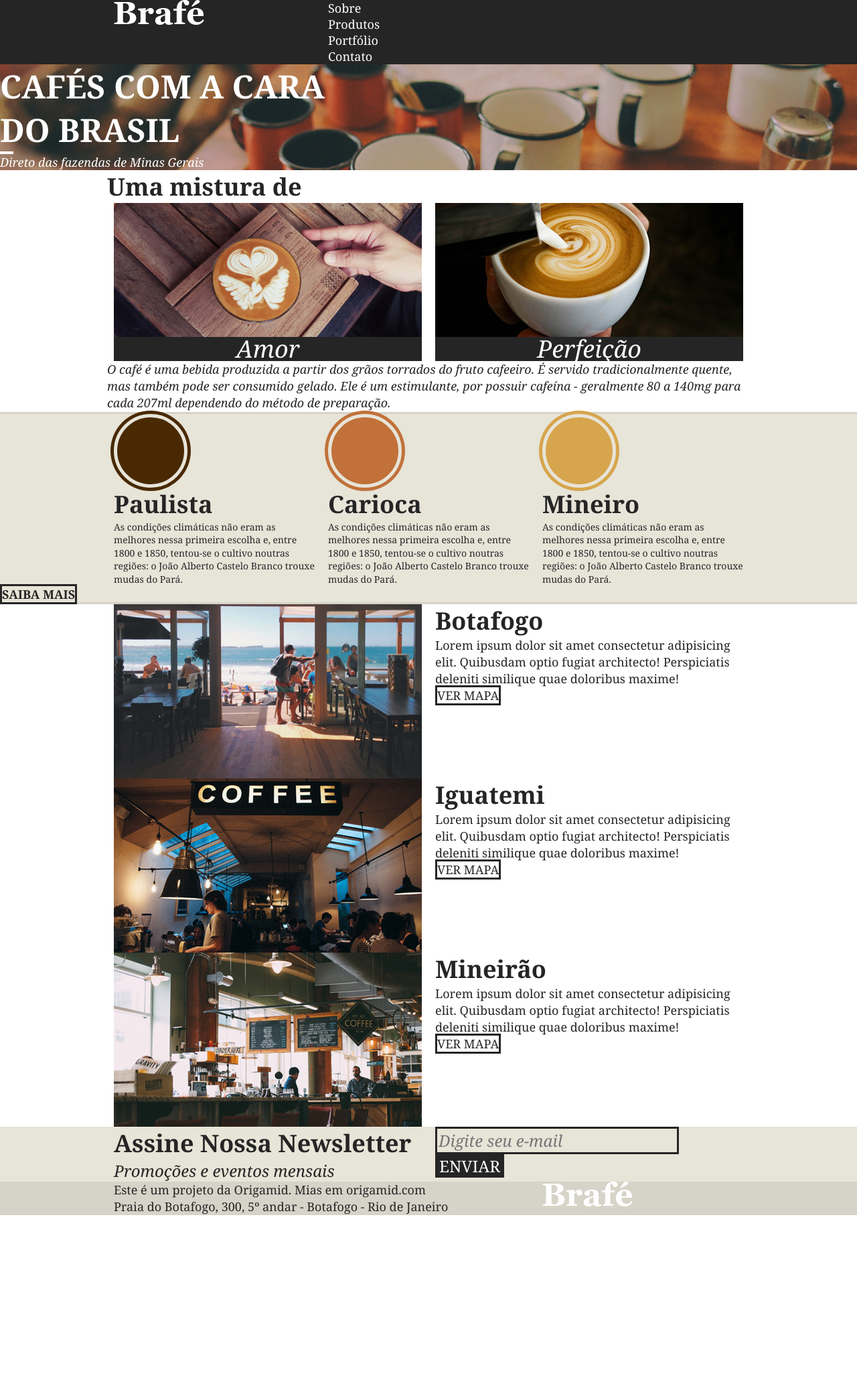
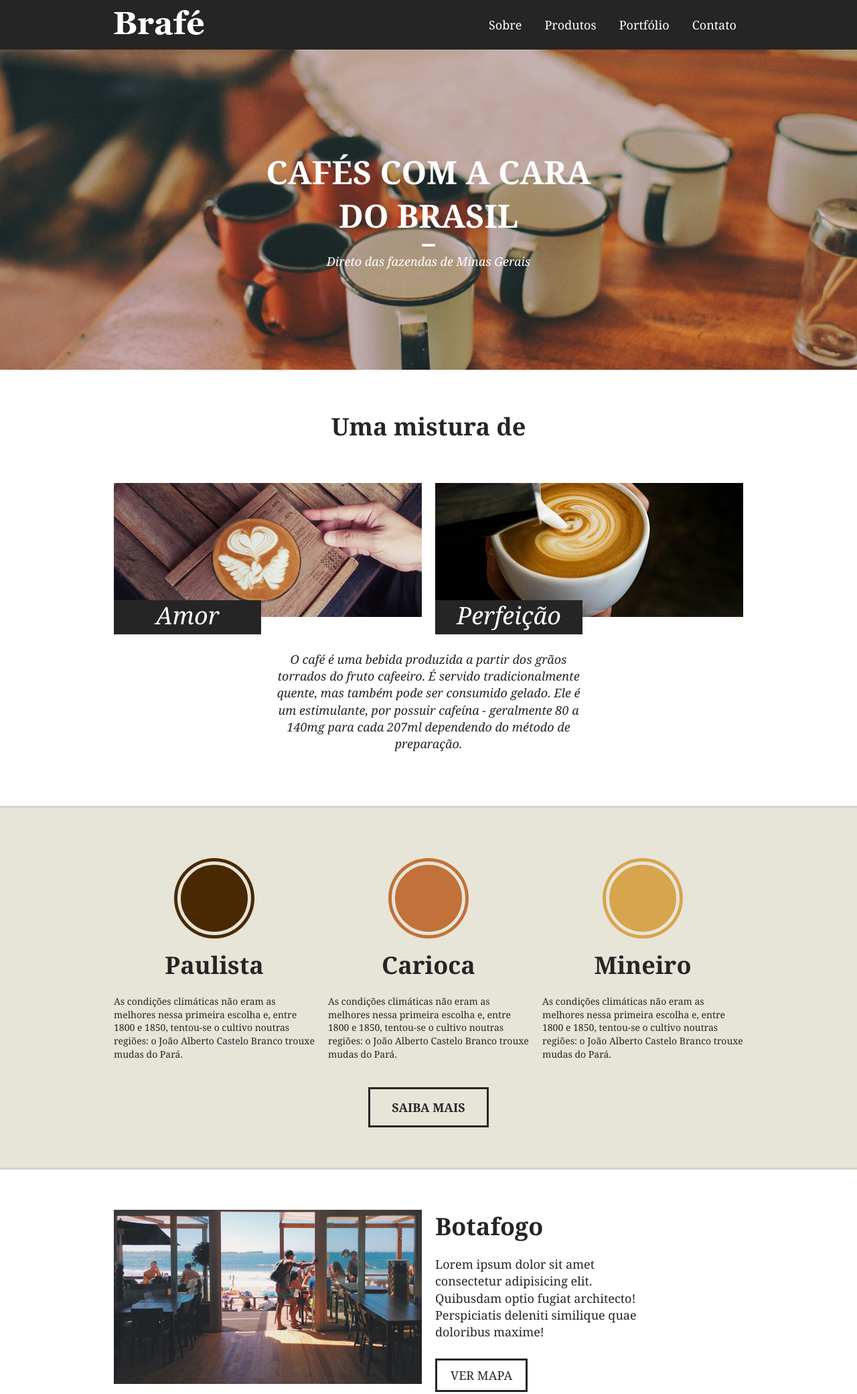
Before and after one commit to bsgabriel/Brafe-1-grid, a plain HTML site: page index.html in a window 1280 px wide. Shown: the top 2081 px of the page at 67% size. Before the commit the page ends 1814 px from the top, so only its background shows below. Drawn offline with Linux system fonts and the light colour scheme.

Commit message:
Estilização da página

```diff
--- a/css/footer.css
+++ b/css/footer.css
@@ -1,8 +1,20 @@
 .footer {
 	background: #d6d3c8;
+	padding: 40px 0;
+}
+
+.footer img {
+	float: right;
 }
 
 .footer p {
 	font-size: 1.125em;
 	line-height: 1.4em;
 }
+
+@media(max-width: 739px) {
+	.footer img {
+		float: none;
+		margin-top: 20px;
+	}
+}
--- a/css/intro.css
+++ b/css/intro.css
@@ -2,6 +2,8 @@
 	background: url('../img/bg-intro.jpg') no-repeat center center;
 	background-size: cover;
 	color: #fff;
+	padding: 150px 0;
+	text-align: center;
 }
 
 .intro h1 {
@@ -15,9 +17,16 @@
 	width: 20px;
 	height: 4px;
 	background: #fff;
+	margin: 10px auto;
 }
 
 .intro p {
 	font-style: italic;
 	font-size: 1.125em;
 }
+
+@media(max-width: 739px) {
+	.intro {
+		padding: 60px 0;
+	}
+}
--- a/css/locais.css
+++ b/css/locais.css
@@ -1,10 +1,21 @@
+.locais {
+	padding: 60px 0;
+}
+
+.locais-item {
+	margin-bottom: 40px;
+}
+
 .locais-item h2 {
 	font-size: 2.25em;
+	margin-bottom: 20px;
 }
 
 .locais-item p {
 	font-size: 1.125em;
 	line-height: 1.4em;
+	max-width: 320px;
+	margin-bottom: 40px;
 }
 
 .locais-item a {
@@ -13,4 +24,5 @@
 	text-decoration: none;
 	border: 3px solid;
 	color: #252525;
+	padding: 10px 20px;
 }
--- a/css/menu.css
+++ b/css/menu.css
@@ -1,9 +1,33 @@
 .menu {
 	background: #252525;
+	padding: 15px 0;
+}
+
+.menu-nav ul {
+	float: right;
+}
+
+.menu-nav ul li {
+	display: inline-block;
 }
 
 .menu-nav a {
 	text-decoration: none;
 	color: #fff;
 	font-size: 1.125em;
+	display: block;
+	padding: 10px;
+	margin-left: 10px;
 }
+
+@media(max-width: 739px) {
+	.menu-nav ul {
+		float: none;
+	}
+
+	.menu-nav ul li a {
+		margin-left: 0px;
+		padding-left: 0px;
+		padding-right: 0px;
+	}
+}
--- a/css/newsletter.css
+++ b/css/newsletter.css
@@ -1,5 +1,6 @@
 .assine {
 	background: #e7e4d8;
+	padding: 30px 0;
 }
 
 .assine-info h2 {
@@ -21,6 +22,9 @@
 	font-size: 1.5em;
 	font-style: italic;
 	font-family: Georgia, serif;
+	width: calc(100% - 140px);
+	padding: 10px;
+	float: left;
 }
 
 .assine button {
@@ -31,4 +35,6 @@
 	font-size: 1.5em;
 	color: #fff;
 	cursor: pointer;
+	width: 140px;
+	padding: 13px 0;
 }
--- a/css/produtos.css
+++ b/css/produtos.css
@@ -2,10 +2,17 @@
 	background: #e7e4d8;
 	border-top: 3px solid #d6d3c8;
 	border-bottom: 3px solid #d6d3c8;
+	padding: 60px 0;
+}
+
+.produtos-item {
+	margin-bottom: 40px;
 }
 
 .produtos-item h2 {
 	font-size: 2.25em;
+	text-align: center;
+	margin-bottom: 20px;
 }
 
 .produtos-item h2::before {
@@ -17,6 +24,7 @@
 	border-radius: 50%;
 	border: 5px solid #e7e4d8;
 	box-shadow: 0 0 0 5px currentColor;
+	margin: 20px auto;
 }
 
 h2.produtos-paulista::before {
@@ -44,4 +52,8 @@ h2.produtos-mineiro::before {
 	font-size: 1.125em;
 	font-weight: bold;
 	text-transform: uppercase;
+	display: block;
+	width: 180px;
+	padding: 15px 0;
+	margin: 0 auto;
 }
--- a/css/sobre.css
+++ b/css/sobre.css
@@ -1,5 +1,11 @@
+.sobre {
+	padding: 60px 0;
+}
+
 .sobre h2 {
 	font-size: 2.25em;
+	text-align: center;
+	margin-bottom: 60px;
 }
 
 .sobre-item h3 {
@@ -11,10 +17,16 @@
 	font-weight: normal;
 	text-align: center;
 	position: relative;
+	width: 220px;
+	padding: 5px 0 10px 0;
+	top: -25px;
 }
 
 .sobre > p {
 	font-size: 1.125em;
 	line-height: 1.4em;
 	font-style: italic;
+	max-width: 460px;
+	margin: 20px auto;
+	text-align: center;
 }
--- a/index.html
+++ b/index.html
@@ -12,7 +12,7 @@
 <body>
   <header class="menu">
     <div class="container">
-      <a href="#" class="menu-logo grid-4"><img src="img/brafe.png" alt="Brafé"></a>
+      <a class="menu-logo grid-4" href="#" ><img src="img/brafe.png" alt="Brafé"></a>
       <nav class="menu-nav grid-8">
         <ul>
           <li><a href="#">Sobre</a></li>
```
